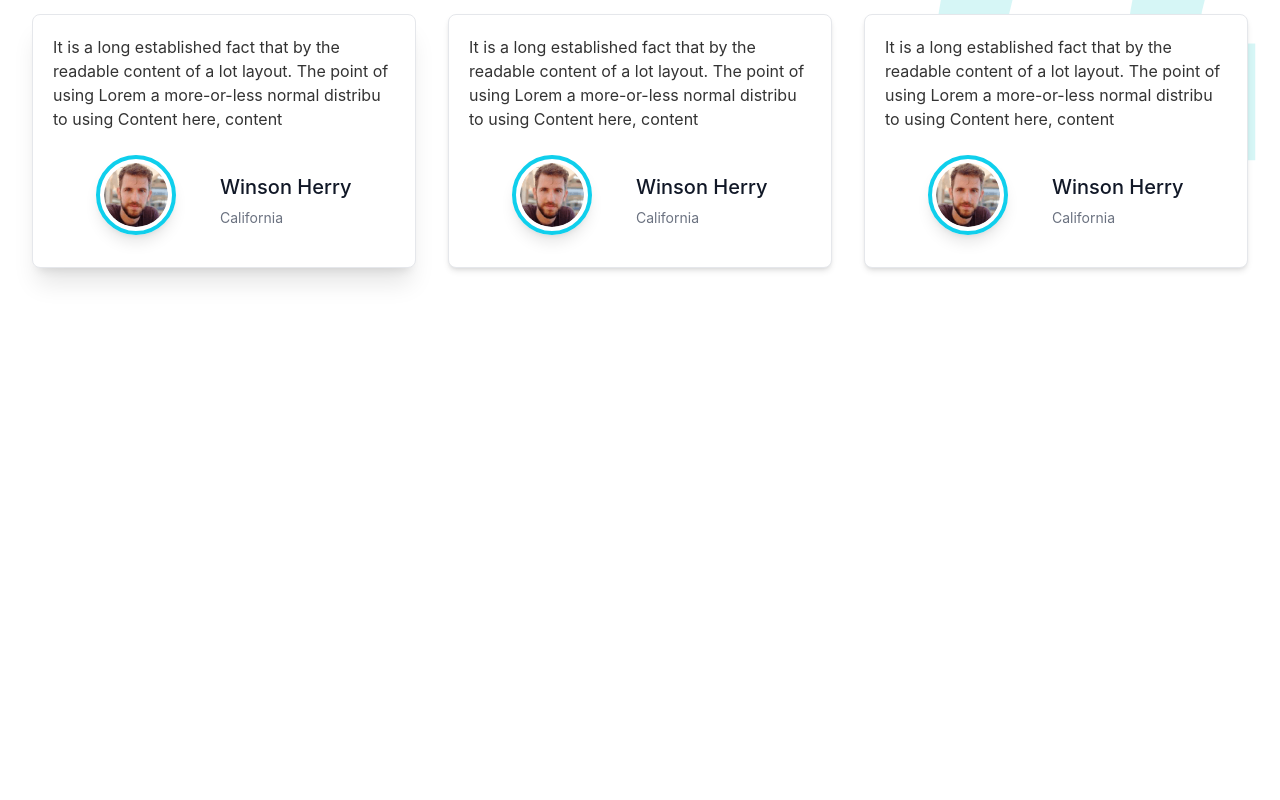
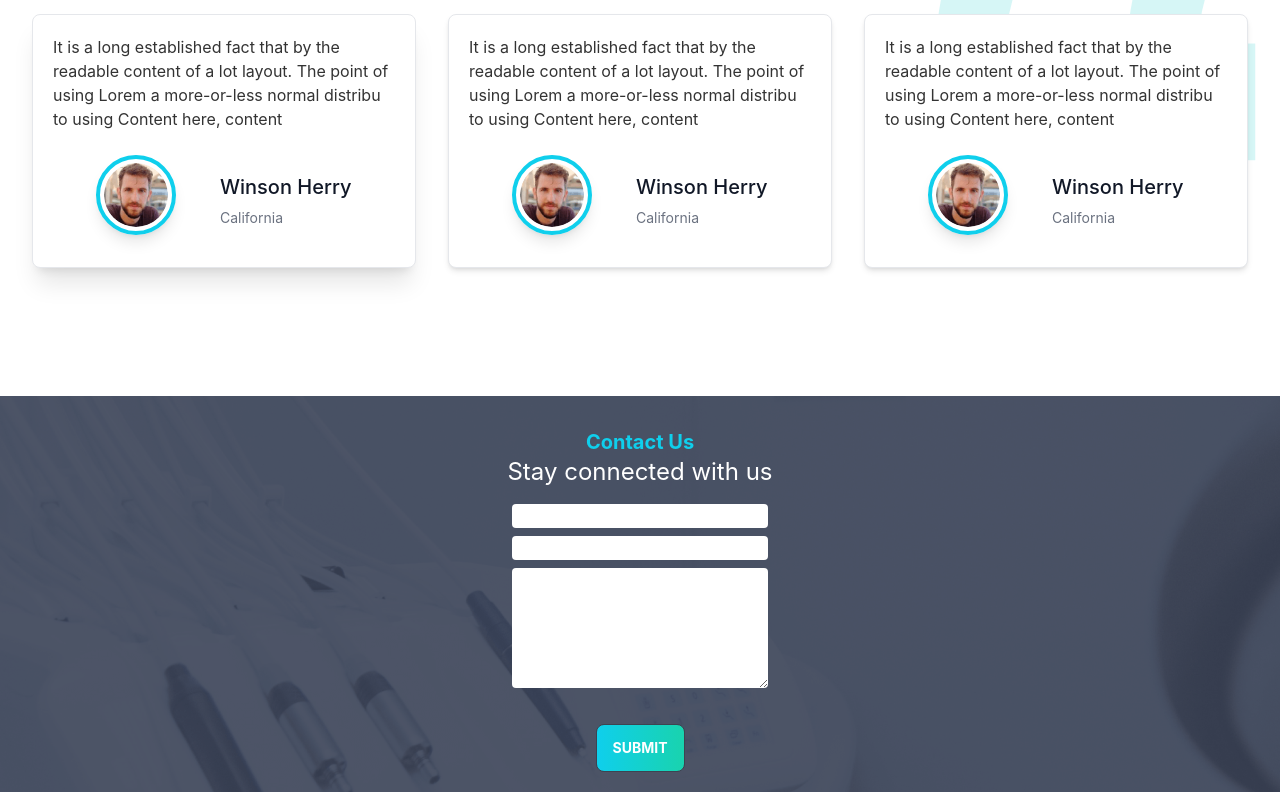
Before and after one commit to its-kayes/Doctors-clint-side, a React (Create React App) app: page / in a window 1280 px wide. Shown: the part 3455-4255 px from the top of the page. Before the commit the page ends 3851 px from the top, so only its background shows below. Built offline with nearby package versions, Linux system fonts and the light colour scheme.

Commit message:
Contact Us

```diff
--- /dev/null
+++ b/src/Page/Components/Home/Contact.js
@@ -0,0 +1,25 @@
+import React from 'react';
+import appointment from '../../../assets/images/appointment.png'
+import PrimaryBtn from '../../Shared/PrimaryBtn';
+
+const Contact = () => {
+    return (
+        <div className='' style={{ background: `url(${appointment})` }}>
+
+            <p className='text-center text-primary font-bold text-xl pt-8'>Contact Us</p>
+            <p className='text-center text-2xl text-white mb-4'>Stay connected with us</p>
+            <div className='flex flex-col justify-center items-center'>
+                <input className='w-1/5 rounded mb-2' type="email" name="" id="" />
+                <input className='w-1/5 rounded mb-2' type="text" />
+                <textarea className='w-1/5 rounded mb-2' rows="5" cols="80" id="TITLE">
+                </textarea>
+            </div>
+            <div className='text-center m-2 p-5'>
+                <PrimaryBtn> Submit </PrimaryBtn>
+            </div>
+
+        </div>
+    );
+};
+
+export default Contact;
--- a/src/Page/Components/Home/Home.js
+++ b/src/Page/Components/Home/Home.js
@@ -1,13 +1,12 @@
 import React from 'react';
 import Banner from './Banner';
-import bg from '../../../assets/images/bg.png';
 import Info from './Info/Info';
 import DentalCare from './DentalCare';
 import AppointmentHome from './AppointmentHome';
 import TestimonialHome from './TestimonialHome';
+import Contact from './Contact';
 
 const Home = () => {
-    let img = <img src={bg} alt="" />
     return (
         <div>
             <Banner> </Banner>
@@ -20,6 +19,8 @@ const Home = () => {
 
             <TestimonialHome> </TestimonialHome>
 
+            <Contact> </Contact>
+
         </div>
     );
 };
```
